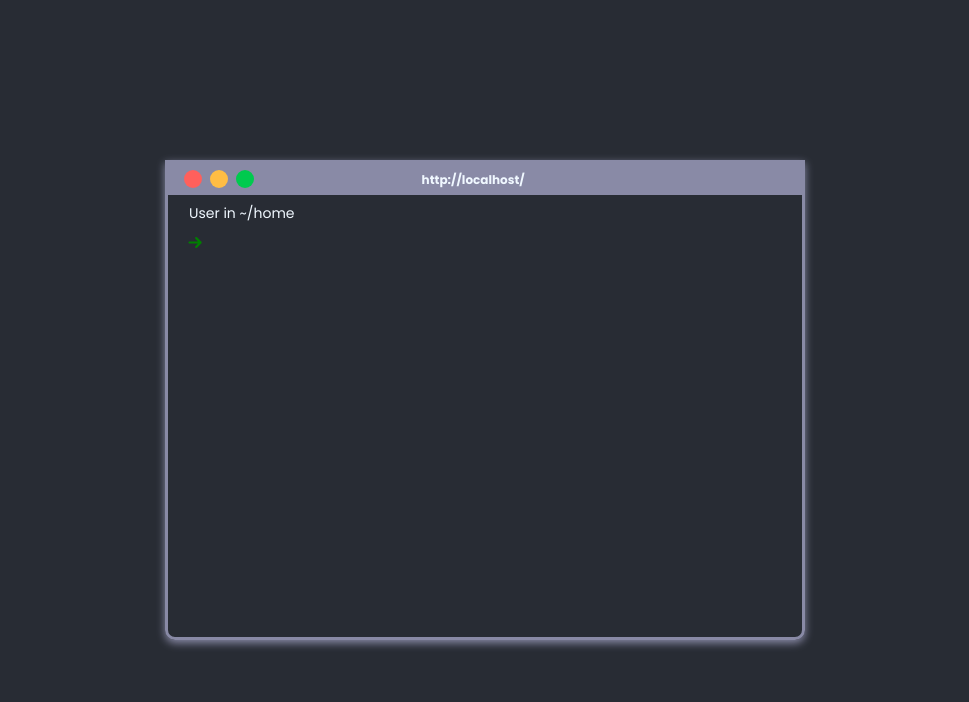
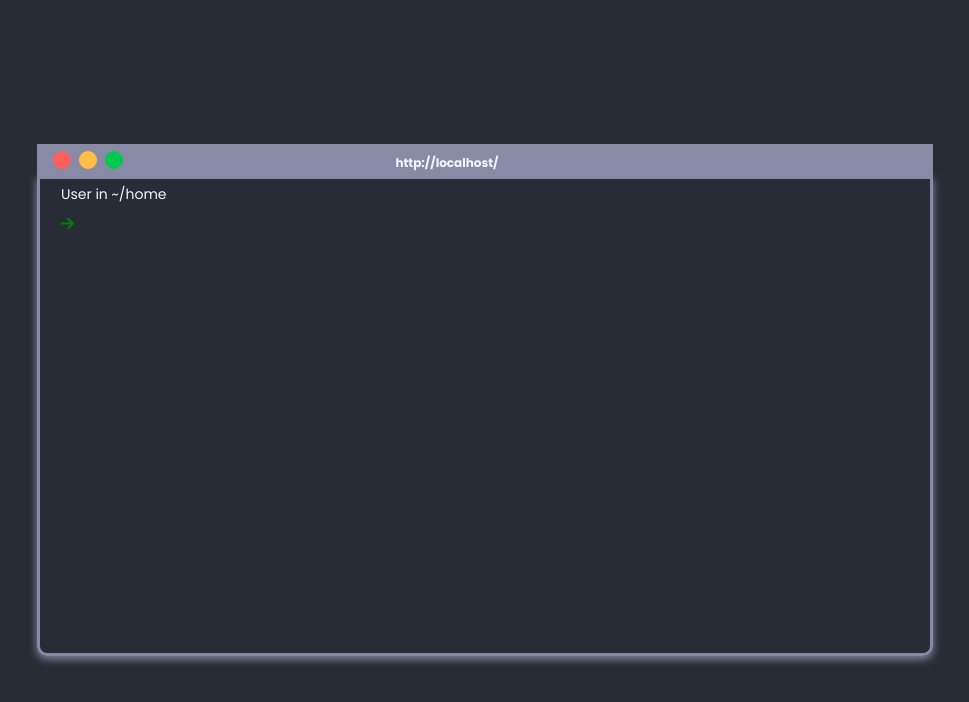
Before and after one commit to FranciscoGSilverio/Terminal-WebPortfolio, a React (Create React App) app in the folder terminal/: page / in a window 1280 px wide. Shown: the top 702 px of the page, without its empty margins (155-1124 px from the left). Built offline with nearby package versions, Linux system fonts and the light colour scheme.

Commit message:
Added the help command and changed the header to be visible when scrolling

```diff
--- a/terminal/src/components/Terminal.tsx
+++ b/terminal/src/components/Terminal.tsx
@@ -3,19 +3,12 @@ import styled from "styled-components";
 import CommandInput from "./CommandInput";
 import Path from "./Path";
 import About from "./commands/About";
+import Help from "./commands/Help";
 
-const Window = styled.div`
-  width: 50%;
-  height: 60%;
-  border: 3px solid #898aa6;
-  box-shadow: #898aa6 0px 3px 8px;
-  border-bottom-right-radius: 10px;
-  border-bottom-left-radius: 10px;
-  padding: 0 1rem 1rem 1rem;
-  box-sizing: border-box;
-  position: relative;
-  overflow-y: auto;
-  overflow-x: hidden;
+const Column = styled.section`
+  display: flex;
+  flex-direction: column;
+  width: 70%;
 `;
 
 const Header = styled.div`
@@ -24,17 +17,7 @@ const Header = styled.div`
   height: 2rem;
   background-color: #898aa6;
   box-sizing: border-box;
-  position: absolute;
-  top: 0;
-  left: 0;
-`;
-
-const HeaderPlaceholder = styled.div`
-  width: 100%;
-  height: 25px;
-  margin-bottom: 0.5rem;
-  display: block;
-  border: 1px solid red;
+  position: sticky;
 `;
 
 const MacOsButtons = styled.div`
@@ -55,12 +38,30 @@ const RoundedButton = styled.div<ButtonProps>`
 
 const TerminalTitle = styled.h1`
   font-size: 12px;
-
   justify-self: center;
   color: aliceblue;
   position: absolute;
   top: 0;
   left: 40%;
+`;
+
+const Body = styled.div`
+  height: 60vh;
+  border: 3px solid #898aa6;
+  box-shadow: #898aa6 0px 3px 8px;
+  border-bottom-right-radius: 10px;
+  border-bottom-left-radius: 10px;
+  padding: 0 1rem 1rem 1rem;
+  box-sizing: border-box;
+  position: relative;
+  overflow-y: auto;
+  overflow-x: hidden;
+`;
+
+const OutputWrapper = styled.div`
+  font-size: 14px;
+  color: aliceblue;
+  padding-left: 2em;
 `;
 
 interface ButtonProps {
@@ -78,8 +79,7 @@ const Terminal = () => {
         return <About />;
 
       case "help":
-        console.log("User asked for help");
-        break;
+        return <Help />;
 
       case "clear":
         setCommandsHistory([]);
@@ -111,8 +111,7 @@ const Terminal = () => {
   };
 
   return (
-    <Window onClick={() => clickHandler()}>
-      <HeaderPlaceholder />
+    <Column>
       <Header>
         <MacOsButtons>
           <RoundedButton color="#ff605c" />
@@ -121,7 +120,7 @@ const Terminal = () => {
         </MacOsButtons>
         <TerminalTitle>{window.location.href}</TerminalTitle>
       </Header>
-
+      <Body onClick={() => clickHandler()}>
         {commandsHistory.map((item, index) => (
           <div key={index}>
             <Path path="~/home" />
@@ -130,7 +129,7 @@ const Terminal = () => {
               changeHandler={changeHandler}
               submitHandler={submitHandler}
             />
-          {renderTerminalResponse(item)}
+            <OutputWrapper>{renderTerminalResponse(item)}</OutputWrapper>
           </div>
         ))}
 
@@ -141,7 +140,8 @@ const Terminal = () => {
           changeHandler={changeHandler}
           submitHandler={submitHandler}
         />
-    </Window>
+      </Body>
+    </Column>
   );
 };
 
--- a/terminal/src/components/commands/About.tsx
+++ b/terminal/src/components/commands/About.tsx
@@ -1,14 +1,7 @@
 import * as React from "react";
-import styled from "styled-components";
-
 const About = () => {
-  const AboutWrapper = styled.div`
-    font-size: 14px;
-    color: aliceblue;
-  `;
-
   return (
-    <AboutWrapper>
+    <>
       <p>
         <strong>Hi!</strong> My name is Francisco Silvério
       </p>
@@ -29,7 +22,7 @@ const About = () => {
         In case you have any doubts on the commands type help to display a list
         of commands and their description
       </p>
-    </AboutWrapper>
+    </>
   );
 };
 
--- /dev/null
+++ b/terminal/src/components/commands/Help.tsx
@@ -0,0 +1,84 @@
+import styled from "styled-components";
+
+const List = styled.ul`
+  list-style: none;
+  width: 100%;
+  line-height: 1.8em;
+  padding: 0;
+`;
+
+const Item = styled.li`
+  width: 80%;
+  display: flex;
+  justify-content: start;
+  align-items: center;
+  .command {
+    width: 20%;
+  }
+  .pipe {
+    width: 10%;
+  }
+  .description {
+    width: 70%;
+  }
+`;
+
+const items = [
+  {
+    command: "song",
+    pipe: "|",
+    description: "plays a random song from spotify",
+  },
+  {
+    command: "cat",
+    pipe: "|",
+    description: "displays a picture of a cute cat",
+  },
+  {
+    command: "help",
+    pipe: "|",
+    description: "displays the Itemst of available commands",
+  },
+  {
+    command: "github",
+    pipe: "|",
+    description: "### Does something with the github api ###",
+  },
+  { command: "clear", pipe: "|", description: "clears the console" },
+  {
+    command: "echo",
+    pipe: "|",
+    description: "prints a message to the console",
+  },
+  {
+    command: "about",
+    pipe: "|",
+    description: "displays information about the developer",
+  },
+  {
+    command: "social",
+    pipe: "|",
+    description: "displays the list of the developer social media",
+  },
+  {
+    command: "source",
+    pipe: "|",
+    description: "open the source code on the github repository",
+  },
+];
+
+const Help = () => {
+  return (
+    <List>
+      {items.map((item, index) => (
+        <Item key={index}>
+          <span className="command">{item.command}</span>
+          <span className="pipe">{item.pipe}</span>
+          <span className="description">{item.description}</span>
+        </Item>
+      ))}
+    </List>
+  );
+};
+
+export default Help;
```
Lines whose indentation alone changed are shown as unchanged.
